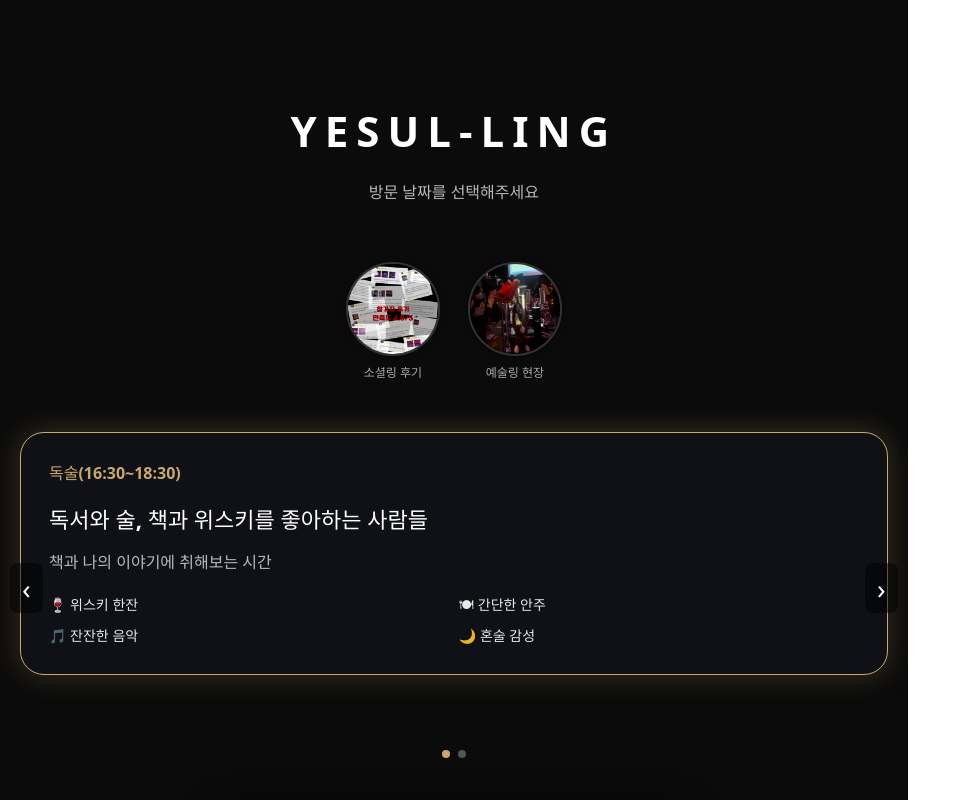
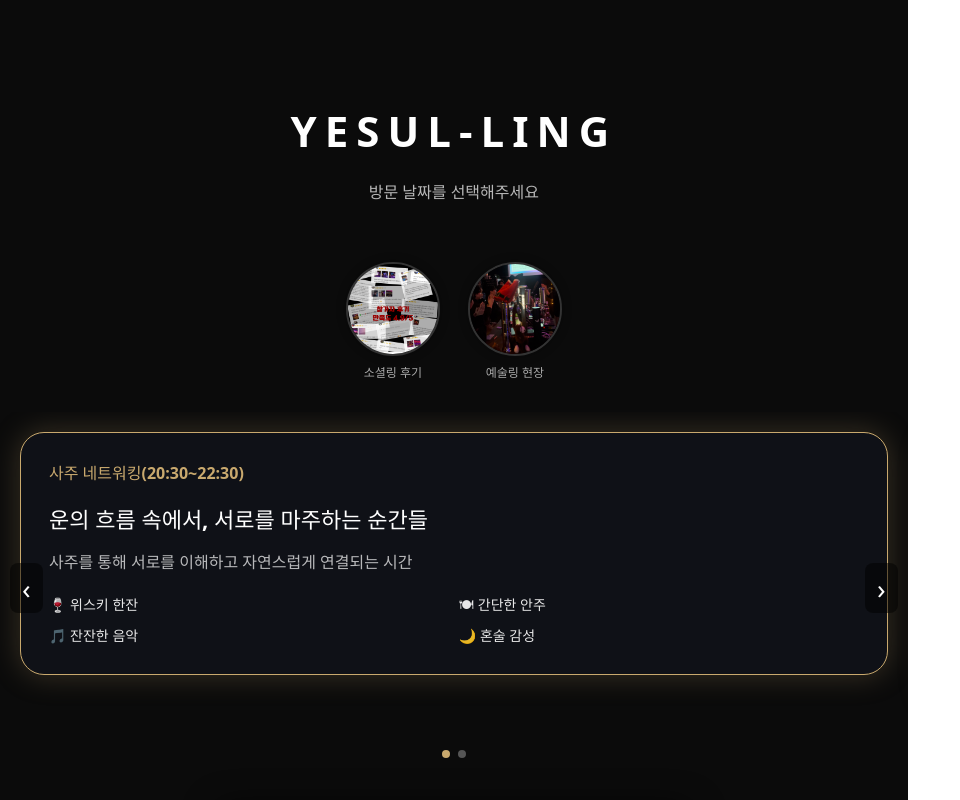
Before and after one commit to Semy-sudo/reservation-calendar, a React (Vite) app: page / in a window 1280 px wide. Shown: the top 800 px of the page, without its empty margins (0-960 px from the left). Built offline with nearby package versions, Linux system fonts and the light colour scheme; no server answers; the database is empty.

Commit message:
first commit

```diff
--- a/src/components/EventSlider.jsx
+++ b/src/components/EventSlider.jsx
@@ -6,9 +6,9 @@ export default function EventSlider() {
 
   const cards = [
     {
-      title: "독술(16:30~18:30)",
-      desc: "독서와 술, 책과 위스키를 좋아하는 사람들",
-      sub: "책과 나의 이야기에 취해보는 시간",
+      title: "사주 네트워킹(20:30~22:30)",
+      desc: "운의 흐름 속에서, 서로를 마주하는 순간들",
+      sub: "사주를 통해 서로를 이해하고 자연스럽게 연결되는 시간",
       includes: [
         "🍷 위스키 한잔",
         "🍽 간단한 안주",
```
